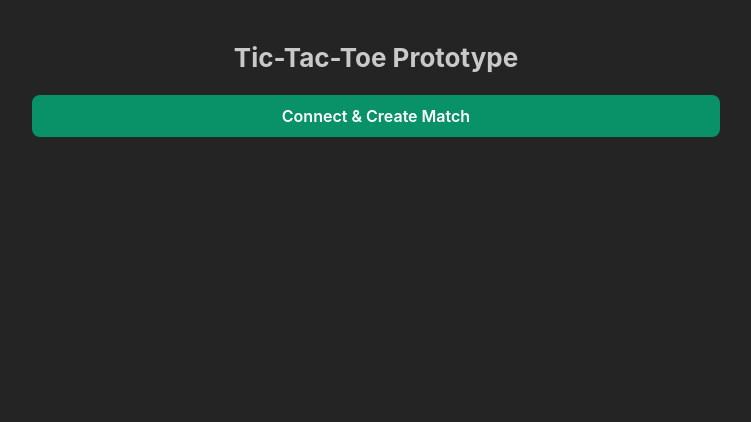
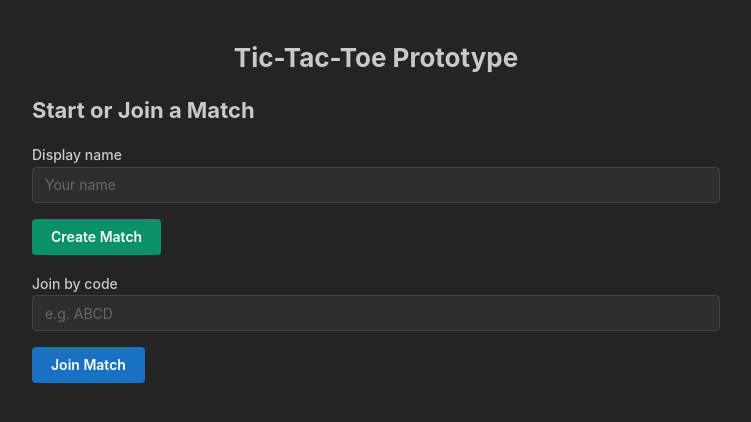
Before and after one commit to arlemoine/CMPS401, a React (Vite) app in the folder Project/client/: page / in a window 1280 px wide. Shown: the top 422 px of the page, without its empty margins (264-1015 px from the left). Built offline with nearby package versions, Linux system fonts and the light colour scheme; no server answers.

Commit message:
Split app into two pages using react-router-dom

```diff
--- a/Project/client/package.json
+++ b/Project/client/package.json
@@ -15,6 +15,7 @@
     "@mantine/notifications": "^8.3.3",
     "react": "^19.1.1",
     "react-dom": "^19.1.1",
+    "react-router-dom": "^7.9.4",
     "zustand": "^5.0.8"
   },
   "devDependencies": {
--- a/Project/client/src/App.tsx
+++ b/Project/client/src/App.tsx
@@ -1,45 +1,61 @@
 import { useEffect, useState } from "react";
-import { Container, Title, Button } from "@mantine/core";
+import { Container, Title } from "@mantine/core";
+import { BrowserRouter, Routes, Route, useNavigate } from "react-router-dom";
 import { ws } from "./api/ws";
+import CreateJoin from "./pages/CreateJoin";
+import Match from "./pages/Match";
 
-function App() {
+function AppRoutes() {
+  const navigate = useNavigate();
   const [status, setStatus] = useState("disconnected");
+  const [_serverVersion, setServerVersion] = useState<string | undefined>(undefined);
 
   useEffect(() => {
     ws.connect();
+
     const offOpen = ws.onOpen(() => setStatus("open"));
     const offClose = ws.onClose(() => setStatus("disconnected"));
     const offMsg = ws.onMessage((msg) => {
-            // update Zustand state based on msg
+      switch (msg.type) {
+        case "hello":
+          setServerVersion(msg.payload.serverVersion);
+          break;
+        case "match_created": {
+          const id = msg.payload.matchId;
+          navigate(`/match/${id}`);
+          break;
+        }
+        case "error":
+          // TODO: surface via Mantine notifications
+          console.warn("server error", msg.payload);
+          break;
+      }
     });
+
     return () => {
       offOpen();
       offClose();
       offMsg();
     };
-    }, []);
+  }, [navigate]);
 
   return (
+    <Routes>
+      <Route path="/" element={<CreateJoin />} />
+      <Route path="/match/:id" element={<Match />} />
+    </Routes>
+  );
+}
+
+export default function App() {
+  return (
+    <BrowserRouter>
       <Container size="sm" style={{ paddingTop: 40 }}>
         <Title order={2} ta="center" mb="lg">
           Tic-Tac-Toe Prototype
         </Title>
-
-            <Button
-                fullWidth
-                color="teal"
-                radius="md"
-                size="md"
-                onClick={() => {
-                    // Test sending join + create_match messages
-                    ws.send({ type: "join", payload: { displayName: "Adam" } });
-                    ws.send({ type: "create_match", payload: {} });
-                }}
-            >
-                Connect & Create Match
-            </Button>
+        <AppRoutes />
       </Container>
+    </BrowserRouter>
   );
 }
-
-export default App;
--- /dev/null
+++ b/Project/client/src/pages/CreateJoin.tsx
@@ -0,0 +1,52 @@
+import { useState } from "react";
+import { Button, Group, TextInput, Title, Stack } from "@mantine/core";
+import { ws } from "../api/ws";
+import { useStore } from "../state/store";
+import { useNavigate } from "react-router-dom";
+
+export default function CreateJoin() {
+  const navigate = useNavigate();
+  const { displayName, setDisplayName, setMatchId } = useStore();
+  const [joinCode, setJoinCode] = useState("");
+
+  const onCreate = () => {
+    ws.send({ type: "join", payload: { displayName } });
+    ws.send({ type: "create_match", payload: {} });
+    // navigation actually happens when we receive match_created in App.tsx listener
+  };
+
+  const onJoin = () => {
+    // we'll wire join_match soon; for now redirect using the code
+    if (joinCode.trim()) {
+      setMatchId(joinCode.trim().toUpperCase());
+      navigate(`/match/${joinCode.trim().toUpperCase()}`);
+    }
+  };
+
+  return (
+    <Stack gap="md" mt="lg">
+      <Title order={3}>Start or Join a Match</Title>
+
+      <TextInput
+        label="Display name"
+        placeholder="Your name"
+        value={displayName}
+        onChange={(e) => setDisplayName(e.currentTarget.value)}
+      />
+
+      <Group>
+        <Button onClick={onCreate} color="teal">Create Match</Button>
+      </Group>
+
+      <TextInput
+        label="Join by code"
+        placeholder="e.g. ABCD"
+        value={joinCode}
+        onChange={(e) => setJoinCode(e.currentTarget.value)}
+      />
+      <Group>
+        <Button onClick={onJoin}>Join Match</Button>
+      </Group>
+    </Stack>
+  );
+}
--- /dev/null
+++ b/Project/client/src/pages/Match.tsx
@@ -0,0 +1,20 @@
+import { useEffect } from "react";
+import { useParams } from "react-router-dom";
+import { Title, Text } from "@mantine/core";
+import { useStore } from "../state/store";
+
+export default function Match() {
+  const { id } = useParams(); // match id from url
+  const { matchId, setMatchId } = useStore();
+
+  useEffect(() => {
+    if (id && id !== matchId) setMatchId(id);
+  }, [id, matchId, setMatchId]);
+
+  return (
+    <>
+      <Title order={3}>Match {matchId ?? id}</Title>
+      <Text c="dimmed">Board and chat go here (coming next).</Text>
+    </>
+  );
+}
--- a/Project/client/src/state/store.ts
+++ b/Project/client/src/state/store.ts
@@ -30,7 +30,7 @@ type Actions = {
 export const useStore = create<State & Actions>((set) => ({
   status: "disconnected",
   serverVersion: undefined,
-  displayName: "Adam",       // default for quick testing
+  displayName: "",
   matchId: null,
   logs: [],
 
```
Also changed, not shown: 1 other file (tests, documents, lock files or other folders). Lines whose indentation alone changed are shown as unchanged.
